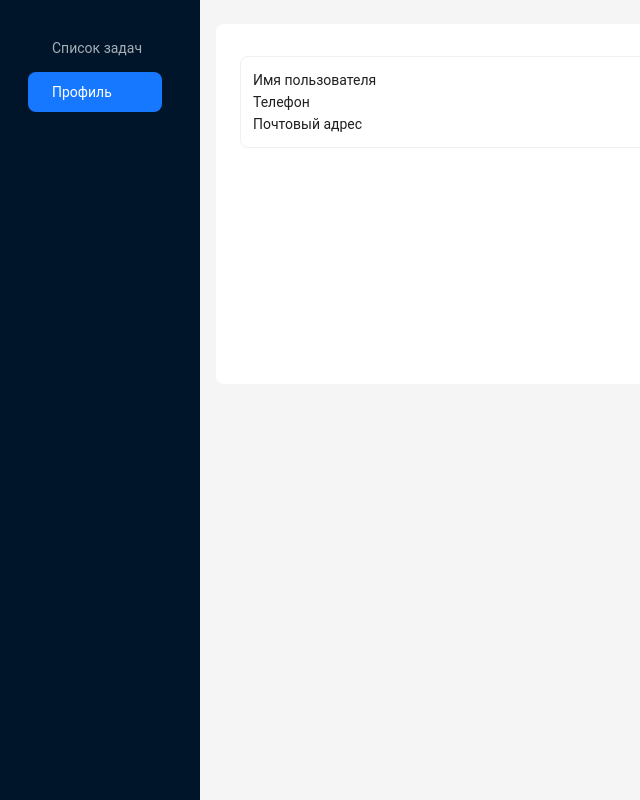
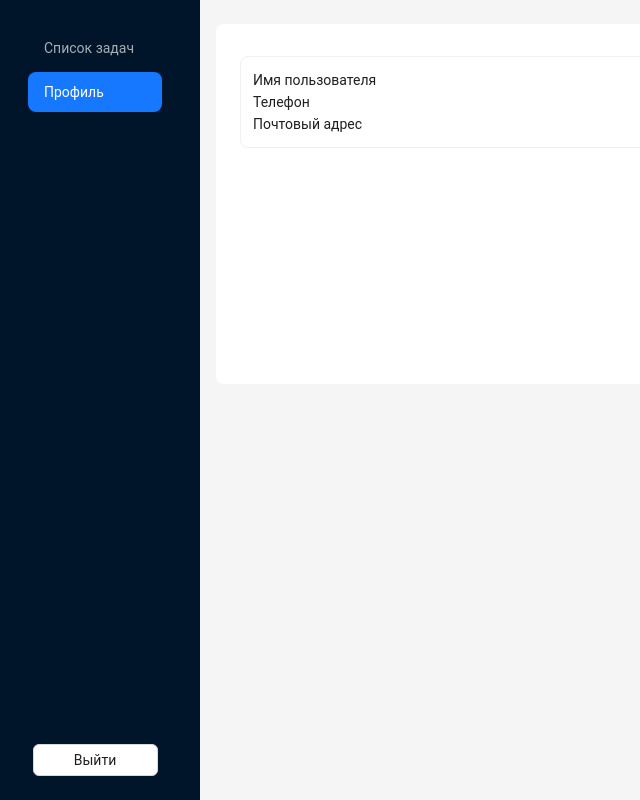
Before and after one commit to RoninSK8/CRM-System, a React (Vite) app: page /profile in a window 1280 px wide. Shown: the whole page, without its empty margins (0-640 px from the left). Built offline with nearby package versions, Linux system fonts and the light colour scheme; no server answers; sample sign-in values are in the browser's storage.

Commit message:
feat(auth): add logout button, refactor login and register forms and refactor api calls imports

```diff
--- a/src/components/AddTodoForm/AddTodoForm.tsx
+++ b/src/components/AddTodoForm/AddTodoForm.tsx
@@ -1,12 +1,12 @@
 import { useState } from 'react';
 import { Alert, Button, Form, Input, type FormProps } from 'antd';
-import { todosApi } from '../../store/Todos/api';
+import { useAddTodoMutation } from '../../store/Todos/api';
 
 const AddTodoForm = () => {
   const [errorText, setErrorText] = useState<string>('');
   const [form] = Form.useForm();
 
-  const [addTodo, { isLoading: isAddingTodo }] = todosApi.useAddTodoMutation();
+  const [addTodo, { isLoading: isAddingTodo }] = useAddTodoMutation();
 
   const onSubmit: FormProps<{ title: string }>['onFinish'] = async (values) => {
     const todoTitle = values.title;
--- a/src/components/FilterTabList/FilterTabList.tsx
+++ b/src/components/FilterTabList/FilterTabList.tsx
@@ -2,12 +2,12 @@ import type { ToDoStatus } from '../../types/types';
 import { Tabs } from 'antd';
 import type { TabsProps } from 'antd';
 import { selectFilter, setFilter } from '../../store/Todos/filter.slice';
-import { todosApi } from '../../store/Todos/api';
 import { useDispatch, useSelector } from 'react-redux';
+import { useGetTodosQuery } from '../../store/Todos/api';
 
 const FilterTabList = () => {
   const dispatch = useDispatch();
-  const { data } = todosApi.useGetTodosQuery('all', {
+  const { data } = useGetTodosQuery('all', {
     pollingInterval: 5000,
     skipPollingIfUnfocused: true,
   });
--- a/src/components/LoginForm/LoginForm.tsx
+++ b/src/components/LoginForm/LoginForm.tsx
@@ -3,7 +3,7 @@ import React from 'react';
 import type { FormProps } from 'antd';
 import { Alert, Button, Form, Input } from 'antd';
 import { Link, useNavigate } from 'react-router-dom';
-import { authApi } from '../../store/Auth/api';
+import { useLoginUserMutation } from '../../store/Auth/api';
 import type { AuthData } from '../../types/types';
 import { useDispatch } from 'react-redux';
 import { authTokenChange } from '../../store/Auth/auth.slice';
@@ -18,7 +18,7 @@ type FieldType = {
 
 const LoginForm: React.FC = () => {
   const [form] = Form.useForm();
-  const [loginUser, { isLoading, error }] = authApi.useLoginUserMutation();
+  const [loginUser, { isLoading, error }] = useLoginUserMutation();
   const dispatch = useDispatch();
   const navigate = useNavigate();
 
@@ -44,7 +44,6 @@ const LoginForm: React.FC = () => {
       form.resetFields();
       navigate('/todos', { replace: true });
     } catch (error) {
-      // TODO подумать, как правильнее обрабатывать ошибки
       console.error('Error:', error);
     }
   };
@@ -70,6 +69,7 @@ const LoginForm: React.FC = () => {
 
   return (
     <Form
+      form={form}
       name='login'
       size='middle'
       labelAlign='left'
--- a/src/components/RegistrationForm/RegistrationForm.tsx
+++ b/src/components/RegistrationForm/RegistrationForm.tsx
@@ -1,7 +1,7 @@
 import type { FormProps } from 'antd';
 import { Alert, Button, Form, Input, Result } from 'antd';
 import { Link, useNavigate } from 'react-router-dom';
-import { authApi } from '../../store/Auth/api';
+import { useRegisterUserMutation } from '../../store/Auth/api';
 import type { UserRegistration } from '../../types/types';
 import type { FetchBaseQueryError } from '@reduxjs/toolkit/query/react';
 import type { SerializedError } from '@reduxjs/toolkit/react';
@@ -18,9 +18,8 @@ const RegistrationForm: React.FC = () => {
   const navigate = useNavigate();
   const [form] = Form.useForm();
   const [registerUser, { isLoading: isRegisteringUser, isSuccess, error }] =
-    authApi.useRegisterUserMutation();
+    useRegisterUserMutation();
 
-  console.log(isSuccess);
   const handleSubmit: FormProps<UserRegistration>['onFinish'] = async ({
     login,
     username,
@@ -86,6 +85,7 @@ const RegistrationForm: React.FC = () => {
   return (
     <>
       <Form
+        form={form}
         name='login'
         size='middle'
         labelAlign='left'
--- a/src/components/TodoItem/TodoItem.tsx
+++ b/src/components/TodoItem/TodoItem.tsx
@@ -13,7 +13,10 @@ import {
   type FormProps,
 } from 'antd';
 import { DeleteOutlined, EditOutlined } from '@ant-design/icons';
-import { todosApi } from '../../store/Todos/api';
+import {
+  useDeleteTodoMutation,
+  useEditTodoMutation,
+} from '../../store/Todos/api';
 
 interface TodoItemProps {
   todo: Todo;
@@ -24,9 +27,8 @@ const TodoItem = ({ todo }: TodoItemProps) => {
   const [errorText, setErrorText] = useState<string>('');
   const [form] = Form.useForm();
 
-  const [deleteTodo] = todosApi.useDeleteTodoMutation();
-  const [editTodo, { isLoading: isSavingEdit }] =
-    todosApi.useEditTodoMutation();
+  const [deleteTodo] = useDeleteTodoMutation();
+  const [editTodo, { isLoading: isSavingEdit }] = useEditTodoMutation();
 
   function handleChangeStatus(e: CheckboxChangeEvent) {
     const isChecked = e.target.checked;
--- a/src/components/TodoList/TodoList.tsx
+++ b/src/components/TodoList/TodoList.tsx
@@ -1,12 +1,12 @@
 import TodoItem from '../TodoItem/TodoItem';
 import { Alert, Spin } from 'antd';
-import { todosApi } from '../../store/Todos/api';
 import { selectFilter } from '../../store/Todos/filter.slice';
 import { useSelector } from 'react-redux';
+import { useGetTodosQuery } from '../../store/Todos/api';
 
 const TodoList = () => {
   const selectedFilter = useSelector(selectFilter);
-  const { data, error, isLoading } = todosApi.useGetTodosQuery(selectedFilter, {
+  const { data, error, isLoading } = useGetTodosQuery(selectedFilter, {
     pollingInterval: 5000,
     skipPollingIfUnfocused: true,
   });
--- a/src/layout/HomePageLayout.tsx
+++ b/src/layout/HomePageLayout.tsx
@@ -1,11 +1,11 @@
-import { Layout, Menu, theme, type MenuProps } from 'antd';
-
+import { Button, Layout, Menu, theme, type MenuProps } from 'antd';
 import { Outlet, useLocation, useNavigate } from 'react-router-dom';
+import { useLogoutUserMutation } from '../store/Auth/api';
 const { Content, Sider } = Layout;
 
 type MenuItem = Required<MenuProps>['items'][number];
 
-const items: MenuItem[] = [
+const menuItems: MenuItem[] = [
   {
     key: '/todos',
     label: 'Список задач',
@@ -30,19 +30,34 @@ const siderStyle: React.CSSProperties = {
 const HomePageLayout = () => {
   const location = useLocation();
   const navigate = useNavigate();
+  const [logoutUser, { isLoading: isLoggingOutUser }] = useLogoutUserMutation();
 
   const {
     token: { colorBgContainer, borderRadiusLG },
   } = theme.useToken();
 
-  const onClick: MenuProps['onClick'] = (e) => {
+  const handleMenuClick: MenuProps['onClick'] = (e) => {
     navigate(e.key);
+  };
+
+  const handleLogoutClick = () => {
+    logoutUser();
+    localStorage.removeItem('userRefreshToken');
+    navigate('/auth/login', { replace: true });
   };
 
   return (
     <Layout>
-      <Sider style={siderStyle} breakpoint='lg' collapsedWidth='0'>
-        <div className='demo-logo-vertical' />
+      <Sider style={siderStyle} breakpoint='sm' collapsedWidth='0'>
+        {/* антд оборачивает контент сайдера в див, поэтому не получается задать justifyContent: 'space-between' саайдеру напрямую, поэтому обернул меню и кнопку логаута в див с флексом, чтобы отнести кнопку логаута вниз */}
+        <div
+          style={{
+            display: 'flex',
+            flexDirection: 'column',
+            height: '100%',
+            justifyContent: 'space-between',
+          }}
+        >
           <Menu
             style={{
               padding: 24,
@@ -50,9 +65,25 @@ const HomePageLayout = () => {
             theme='dark'
             mode='inline'
             selectedKeys={[location.pathname]}
-          items={items}
-          onSelect={onClick}
+            items={menuItems}
+            onSelect={handleMenuClick}
+            inlineIndent={16}
           />
+
+          <Button
+            onClick={handleLogoutClick}
+            disabled={isLoggingOutUser}
+            style={{
+              width: '125px',
+              display: 'block',
+              margin: '24px auto',
+              paddingLeft: '16px',
+              paddingRight: '16px',
+            }}
+          >
+            Выйти
+          </Button>
+        </div>
       </Sider>
       <Layout>
         {/* <Header style={{ padding: 0, background: colorBgContainer }} /> */}
--- a/src/store/Auth/api.ts
+++ b/src/store/Auth/api.ts
@@ -6,6 +6,7 @@ import type {
   UserRegistration,
 } from '../../types/types';
 import { baseApi } from '../baseApi';
+import { deleteAuthTokensFromState } from './auth.slice';
 
 export const authApi = baseApi.injectEndpoints({
   endpoints: (create) => ({
@@ -41,6 +42,26 @@ export const authApi = baseApi.injectEndpoints({
         },
       }),
     }),
+    logoutUser: create.mutation<void, void>({
+      query: () => ({
+        url: 'user/logout',
+        method: 'POST',
+      }),
+      async onQueryStarted(_, { dispatch, queryFulfilled }) {
+        try {
+          await queryFulfilled;
+        } finally {
+          dispatch(deleteAuthTokensFromState());
+        }
+      },
+    }),
   }),
   overrideExisting: true,
 });
+
+export const {
+  useLogoutUserMutation,
+  useLoginUserMutation,
+  useRegisterUserMutation,
+  useUpdateTokensMutation,
+} = authApi;
--- a/src/store/Auth/auth.slice.ts
+++ b/src/store/Auth/auth.slice.ts
@@ -26,7 +26,7 @@ const authSlice = createSlice({
       state.userAccessToken = action.payload.userAccessToken;
       state.userRefreshToken = action.payload.userRefreshToken;
     },
-    logoutUser: (state) => {
+    deleteAuthTokensFromState: (state) => {
       // перенесено в baseApiWithAuth чтобы не было сайд эффектов
       // localStorage.removeItem('userRefreshToken');
       state.userAccessToken = null;
@@ -40,6 +40,6 @@ export const selectAccessToken = (state: RootState) =>
 export const selectRefreshToken = (state: RootState) =>
   state.auth.userRefreshToken;
 
-export const { authTokenChange, logoutUser } = authSlice.actions;
+export const { authTokenChange, deleteAuthTokensFromState } = authSlice.actions;
 
 export default authSlice.reducer;
--- a/src/store/Todos/api.ts
+++ b/src/store/Todos/api.ts
@@ -55,3 +55,10 @@ export const todosApi = baseApi.injectEndpoints({
   }),
   overrideExisting: true,
 });
+
+export const {
+  useAddTodoMutation,
+  useDeleteTodoMutation,
+  useEditTodoMutation,
+  useGetTodosQuery,
+} = todosApi;
--- a/src/store/baseApi.ts
+++ b/src/store/baseApi.ts
@@ -6,7 +6,7 @@ import {
   type FetchBaseQueryError,
 } from '@reduxjs/toolkit/query/react';
 import type { RootState } from './store';
-import { authTokenChange, logoutUser } from './Auth/auth.slice';
+import { authTokenChange, deleteAuthTokensFromState } from './Auth/auth.slice';
 import type { Token } from '../types/types';
 
 const baseUrl = import.meta.env.VITE_DATABASE_URL;
@@ -76,7 +76,7 @@ export const baseQueryWithReauth: BaseQueryFn<
       // Пробуем заново изначальный запрос
       result = await baseQuery(args, store, extraOptions);
     } else {
-      store.dispatch(logoutUser());
+      store.dispatch(deleteAuthTokensFromState());
       localStorage.removeItem('userRefreshToken');
       window.location.href = '/auth/login';
     }
```
Lines whose indentation alone changed are shown as unchanged.
